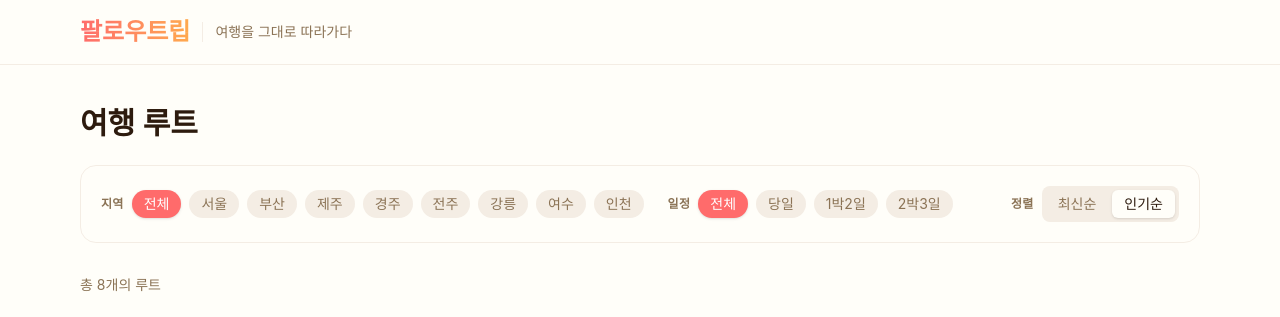
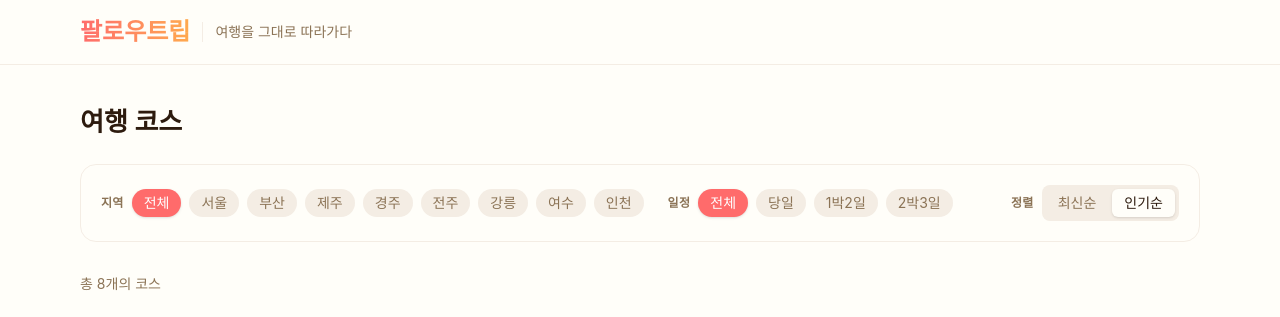
Before and after one commit to amh6281/followtrip, a Next.js app: page / in a window 1280 px wide. Shown: the top 317 px of the page. Built offline with nearby package versions, Linux system fonts and the light colour scheme; grey boxes are pictures that could not be loaded; a web font is replaced by a local one.

Commit message:
fix: text 수정

```diff
--- a/src/components/home/atoms/TripCount.tsx
+++ b/src/components/home/atoms/TripCount.tsx
@@ -5,7 +5,7 @@ interface TripCountProps {
 const TripCount = ({ count }: TripCountProps) => {
   return (
     <div className='text-muted-foreground mb-6 text-sm'>
-      총 {count}개의 루트
+      총 {count}개의 코스
     </div>
   );
 };
--- a/src/components/home/templates/HomeTemplate.tsx
+++ b/src/components/home/templates/HomeTemplate.tsx
@@ -36,8 +36,8 @@ const HomeTemplate = () => {
     <div className='bg-background min-h-full flex-1'>
       <main className='container mx-auto max-w-6xl px-4 py-8 md:py-10'>
         <section className='mb-8'>
-          <h2 className='text-foreground mb-6 text-2xl font-semibold md:text-3xl'>
-            여행 루트
+          <h2 className='text-foreground mb-6 text-2xl font-semibold md:text-[26px]'>
+            여행 코스
           </h2>
           <FilterBar />
         </section>
```
